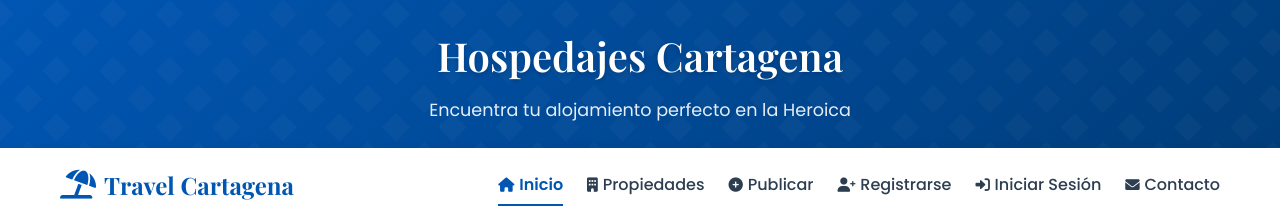
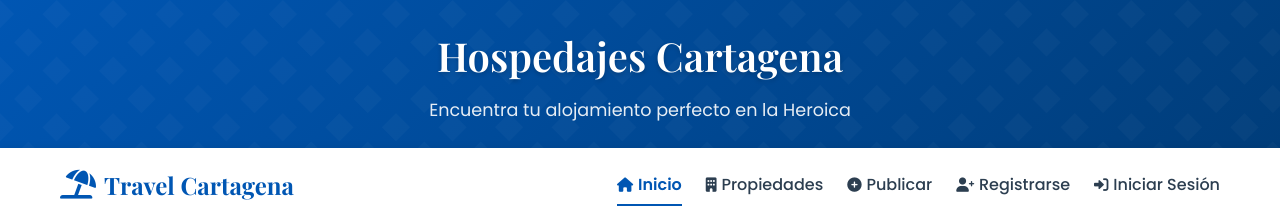
Before and after one commit to thecam35/TravelCartagena, a plain HTML site: page index.html in a window 1280 px wide. Shown: the top 221 px of the page. Drawn offline with nearby package versions, Linux system fonts and the light colour scheme; no server answers; grey boxes are pictures that could not be loaded.

Commit message:
Update index.html

```diff
--- a/index.html
+++ b/index.html
@@ -1221,7 +1221,7 @@
                 <li id="login-nav-item"><a href="#" onclick="showSection('login')"><i class="fas fa-sign-in-alt"></i> Iniciar Sesión</a></li>
                 <li id="profile-nav-item" class="hidden"><a href="#" onclick="showSection('profile')"><i class="fas fa-user"></i> Mi Perfil</a></li>
                 <li id="logout-nav-item" class="hidden"><a href="#" onclick="logout()"><i class="fas fa-sign-out-alt"></i> Cerrar Sesión</a></li>
-                <li><a href="#" onclick="showSection('contact')"><i class="fas fa-envelope"></i> Contacto</a></li>
+
             </ul>
         </div>
     </nav>
```
